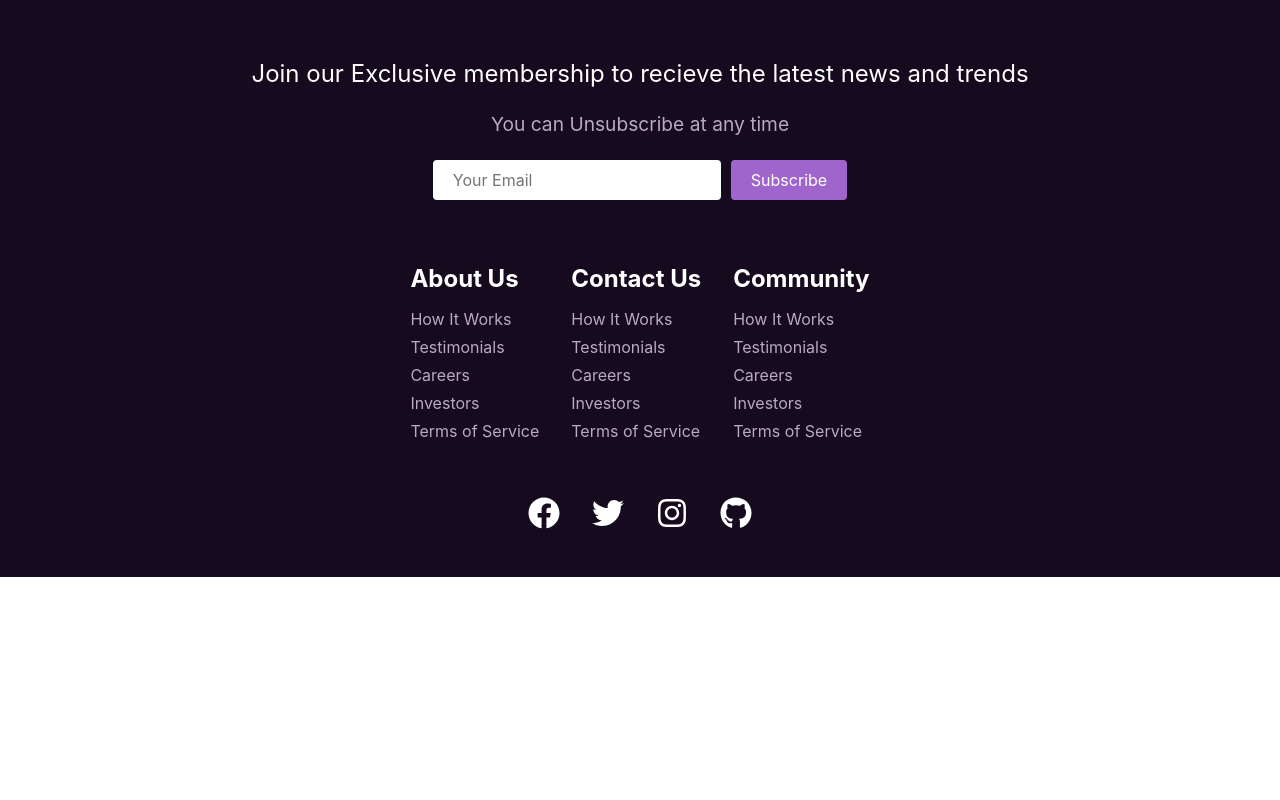
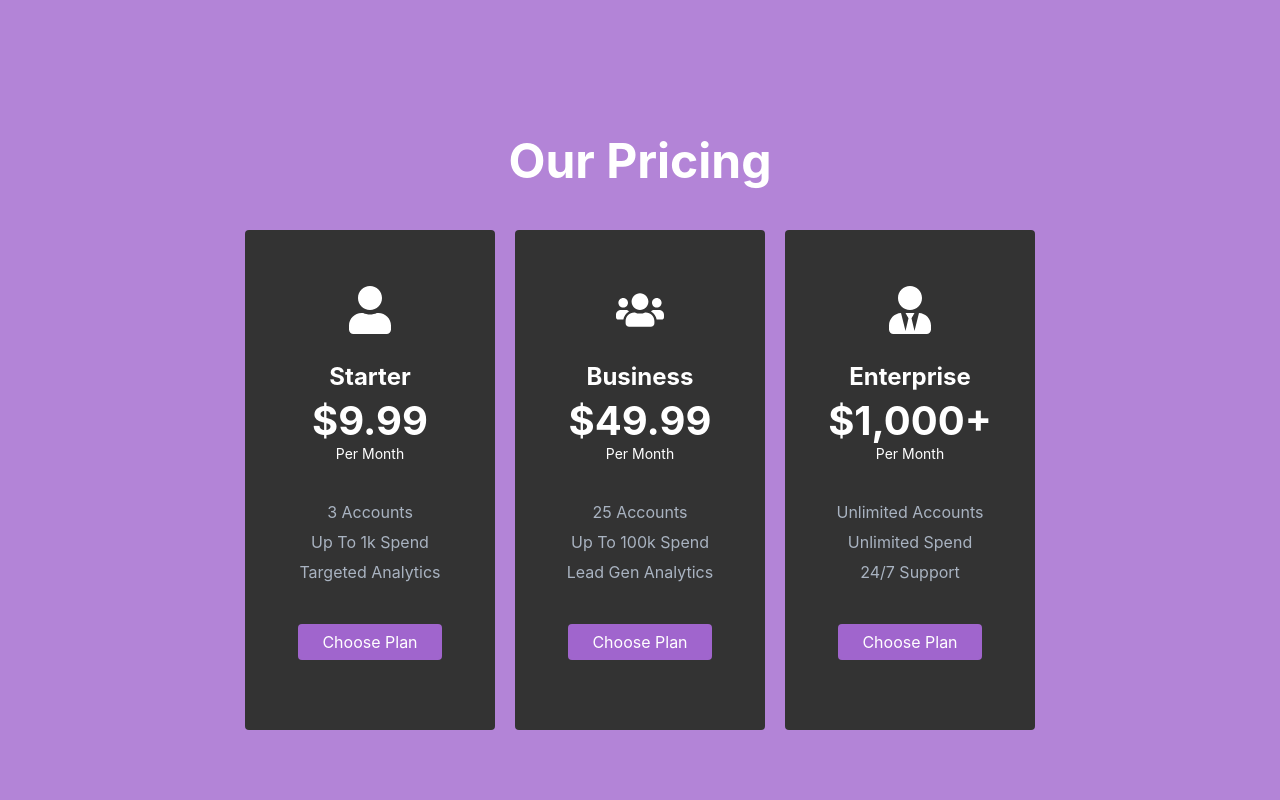
Before and after one commit to coreymunn3/marketing-site-nextjs, a Next.js app: page / in a window 1280 px wide. Shown: the part 2360-3160 px from the top of the page. Before the commit the page ends 2937 px from the top, so only its background shows below. Built offline with nearby package versions, Linux system fonts and the light colour scheme.

Commit message:
Created Pricing Section & Data

```diff
--- a/components/Footer/index.js
+++ b/components/Footer/index.js
@@ -16,7 +16,6 @@ import {
 import { FaFacebook, FaTwitter, FaInstagram, FaGithub } from 'react-icons/fa';
 
 const Footer = ({ data }) => {
-  console.log(data);
   return (
     <FooterContainer>
       <FooterSubscription>
--- /dev/null
+++ b/components/Pricing/Pricing.elements.js
@@ -0,0 +1,89 @@
+import styled from 'styled-components';
+
+export const PricingSection = styled.div`
+  padding-top: 160px;
+  padding-bottom: 100px;
+  display: flex;
+  flex-direction: column;
+  background-color: ${(props) => props.theme.colors.primaryLight};
+  justify-content: center;
+  align-items: center;
+  margin: 0 auto;
+`;
+
+export const PricingHeading = styled.h2`
+  color: #fff;
+  font-size: 3rem;
+  margin-bottom: 1.5rem;
+`;
+
+export const PricingCardContainer = styled.div`
+  display: flex;
+  align-items: center;
+  justify-content: center;
+  flex-direction: row;
+  padding: 1rem;
+
+  @media ${(props) => props.theme.breakpoints.md} {
+    flex-direction: column;
+  }
+`;
+
+export const PricingCard = styled.div`
+  background-color: ${(props) => props.theme.colors.black};
+  border-radius: 4px;
+  padding: 2rem;
+  width: 250px;
+  height: 500px;
+  margin: 0 10px;
+  margin-bottom: 20px;
+
+  &:hover {
+    transform: scale(1.1);
+    transition: all 0.3s ease;
+  }
+
+  @media ${(props) => props.theme.breakpoints.md} {
+    witdh: 90%;
+  }
+`;
+
+export const CardBody = styled.div`
+  display: flex;
+  flex-direction: column;
+  align-items: center;
+  height: 100%;
+  width: 100%;
+  color: #fff;
+`;
+
+export const CardIcon = styled.div`
+  margin: 24px 0;
+`;
+
+export const CardPlan = styled.h3`
+  margin-bottom: 5px;
+  font-size: 24px;
+`;
+
+export const CardCost = styled.h4`
+  font-size: 40px;
+`;
+
+export const CardLength = styled.p`
+  font-size: 14px;
+  margin-bottom: 24px;
+`;
+
+export const CardFeatures = styled.ul`
+  margin: 16px 0 32px;
+  list-style: none;
+  display: flex;
+  flex-direction: column;
+  align-items: center;
+  color: #a9b3c1;
+`;
+
+export const CardFeature = styled.li`
+  margin-bottom: 10px;
+`;
--- /dev/null
+++ b/components/Pricing/index.js
@@ -0,0 +1,47 @@
+import {
+  PricingSection,
+  PricingHeading,
+  PricingCardContainer,
+  PricingCard,
+  CardBody,
+  CardIcon,
+  CardCost,
+  CardPlan,
+  CardLength,
+  CardFeatures,
+  CardFeature,
+} from './Pricing.elements';
+import { Button } from '../../styles/globals';
+import { FaUser, FaUsers, FaUserTie } from 'react-icons/fa';
+
+const index = ({ data }) => {
+  return (
+    <PricingSection>
+      <PricingHeading>Our Pricing</PricingHeading>
+      <PricingCardContainer>
+        {data.map((pricingCard) => (
+          <PricingCard>
+            <CardBody>
+              <CardIcon>
+                {pricingCard.planLevel === 1 && <FaUser fontSize='3rem' />}
+                {pricingCard.planLevel === 2 && <FaUsers fontSize='3rem' />}
+                {pricingCard.planLevel === 3 && <FaUserTie fontSize='3rem' />}
+              </CardIcon>
+              <CardPlan>{pricingCard.plan}</CardPlan>
+              <CardCost>${pricingCard.cost}</CardCost>
+              <CardLength>{pricingCard.planTerm}</CardLength>
+              <CardFeatures>
+                {pricingCard.features.map((feature) => (
+                  <CardFeature>{feature}</CardFeature>
+                ))}
+              </CardFeatures>
+              <Button primary>Choose Plan</Button>
+            </CardBody>
+          </PricingCard>
+        ))}
+      </PricingCardContainer>
+    </PricingSection>
+  );
+};
+
+export default index;
--- a/components/index.js
+++ b/components/index.js
@@ -1,3 +1,4 @@
 export { default as Navbar } from './Navbar';
 export { default as InfoSection } from './InfoSection';
 export { default as Footer } from './Footer';
+export { default as Pricing } from './Pricing';
--- a/data/index.js
+++ b/data/index.js
@@ -66,3 +66,27 @@ export const footerData = [
     ],
   },
 ];
+
+export const pricingData = [
+  {
+    plan: 'Starter',
+    planLevel: 1,
+    cost: '9.99',
+    planTerm: 'Per Month',
+    features: ['3 Accounts', 'Up To 1k Spend', 'Targeted Analytics'],
+  },
+  {
+    plan: 'Business',
+    planLevel: 2,
+    cost: '49.99',
+    planTerm: 'Per Month',
+    features: ['25 Accounts', 'Up To 100k Spend', 'Lead Gen Analytics'],
+  },
+  {
+    plan: 'Enterprise',
+    planLevel: 3,
+    cost: '1,000+',
+    planTerm: 'Per Month',
+    features: ['Unlimited Accounts', 'Unlimited Spend', '24/7 Support'],
+  },
+];
--- a/pages/index.js
+++ b/pages/index.js
@@ -4,19 +4,26 @@ import {
   homePageSection2,
   homePageSection3,
   footerData,
+  pricingData,
 } from '../data';
 
-import { Navbar, InfoSection, Footer } from '../components';
+import { Navbar, InfoSection, Footer, Pricing } from '../components';
 
 const HomePage = (props) => {
-  const { homePageSection1, homePageSection2, homePageSection3, footerData } =
-    props;
+  const {
+    homePageSection1,
+    homePageSection2,
+    homePageSection3,
+    footerData,
+    pricingData,
+  } = props;
   return (
     <div>
       <Navbar />
       <InfoSection {...homePageSection1} />
       <InfoSection {...homePageSection2} />
       <InfoSection {...homePageSection3} />
+      <Pricing data={pricingData} />
       <Footer data={footerData} />
     </div>
   );
@@ -31,6 +38,7 @@ export function getStaticProps() {
       homePageSection2,
       homePageSection3,
       footerData,
+      pricingData,
     },
   };
 }
--- a/styles/defaultTheme.js
+++ b/styles/defaultTheme.js
@@ -11,6 +11,7 @@ export default {
     background: '#160A1F',
     offGray: '#bba9c1',
     offWhite: '#f7f7f7',
+    black: '#333',
     // accent1: "hsl(34.9,98.6%,72.9%)",
     // button: "hsl(205.1,100%,36.1%)",
     // background2: "hsl(232.7,27.3%,23.7%)",
```
